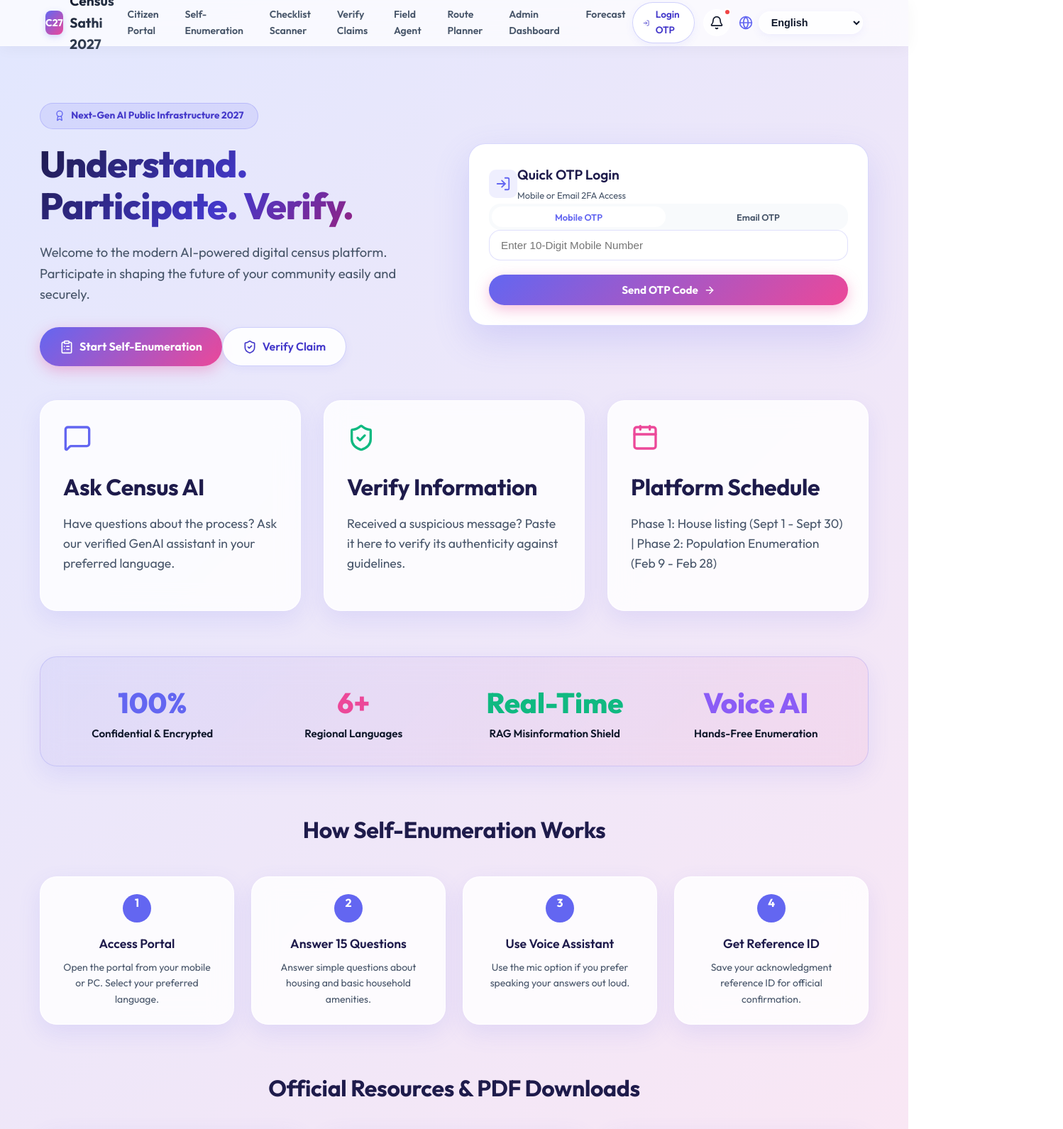
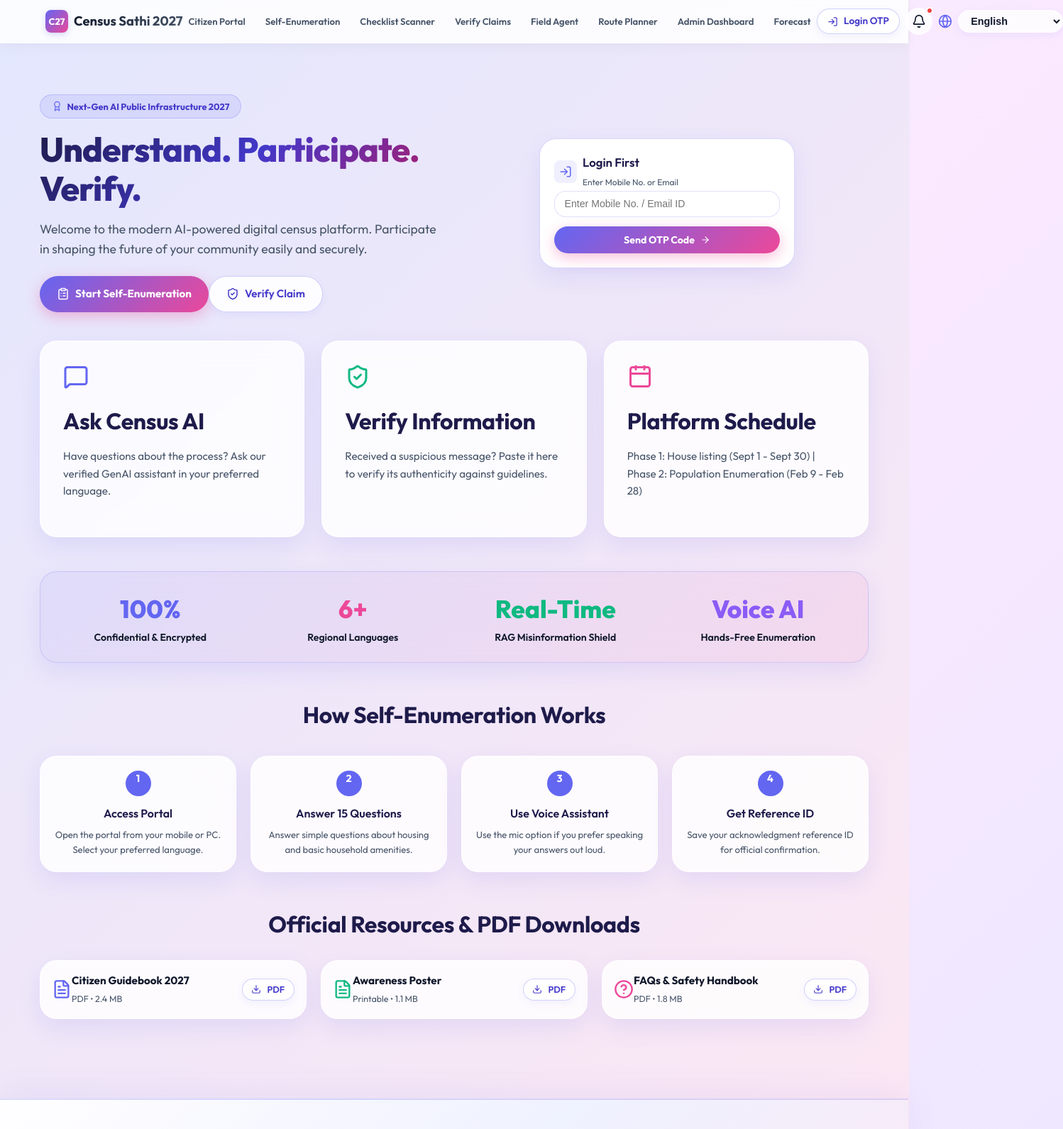
Before and after one commit to gauravv-yadav/census-sathi-2027, a React (Vite) app: page /citizen in a window 1280 px wide. Shown: the top 1591 px of the page at 71% size, 1498 px wide, since content can reach past the window. Built offline with nearby package versions, Linux system fonts and the light colour scheme.

Commit message:
Ensure Census Sathi title visibility in bar and streamline compact Login form

```diff
--- a/src/components/layout/Navbar.module.css
+++ b/src/components/layout/Navbar.module.css
@@ -1,8 +1,8 @@
 .navbar {
-  background-color: rgba(255, 255, 255, 0.75);
+  background-color: rgba(255, 255, 255, 0.85);
   backdrop-filter: blur(16px);
   -webkit-backdrop-filter: blur(16px);
-  border-bottom: 1px solid rgba(255, 255, 255, 0.4);
+  border-bottom: 1px solid rgba(255, 255, 255, 0.5);
   position: sticky;
   top: 0;
   z-index: 50;
@@ -13,49 +13,53 @@
   display: flex;
   align-items: center;
   justify-content: space-between;
-  height: 64px; /* Reduced from 80px to compact normal size */
+  height: 60px;
 }
 
 .brand {
   display: flex;
   align-items: center;
-  gap: 0.6rem;
+  gap: 0.5rem;
+  flex-shrink: 0;
 }
 
 .logoBadge {
   background: linear-gradient(135deg, var(--primary-color), var(--secondary-color));
   color: white;
-  width: 34px;
-  height: 34px;
+  width: 32px;
+  height: 32px;
   border-radius: 8px;
   display: flex;
   align-items: center;
   justify-content: center;
   font-weight: 700;
-  font-size: 14px;
+  font-size: 13px;
   box-shadow: 0 3px 8px rgba(99, 102, 241, 0.25);
 }
 
 .brandText {
-  font-size: 1.2rem;
+  font-size: 1.15rem;
   font-weight: 700;
   background: linear-gradient(135deg, #0f172a, #475569);
   -webkit-background-clip: text;
   -webkit-text-fill-color: transparent;
+  white-space: nowrap;
 }
 
 .navLinks {
   display: flex;
-  gap: 1.1rem;
+  gap: 0.75rem;
+  align-items: center;
 }
 
 .link {
   font-weight: 600;
-  font-size: 0.88rem;
+  font-size: 0.82rem;
   color: var(--text-muted);
   transition: color var(--transition-fast);
-  padding: 0.3rem 0.6rem;
+  padding: 0.25rem 0.5rem;
   border-radius: 6px;
+  white-space: nowrap;
 }
 
 .link:hover {
@@ -67,10 +71,11 @@
 .actions {
   display: flex;
   align-items: center;
-  gap: 0.75rem;
+  gap: 0.5rem;
+  flex-shrink: 0;
 }
 
-@media (max-width: 992px) {
+@media (max-width: 900px) {
   .navLinks {
     display: none;
   }
--- a/src/pages/citizen/LandingPage.jsx
+++ b/src/pages/citizen/LandingPage.jsx
@@ -1,12 +1,11 @@
 import { useState } from 'react';
 import { Link } from 'react-router-dom';
-import { ShieldCheck, MessageSquare, ClipboardList, Calendar, Download, Phone, FileText, HelpCircle, Award, LogIn, Mail, ArrowRight } from 'lucide-react';
+import { ShieldCheck, MessageSquare, ClipboardList, Calendar, Download, Phone, FileText, HelpCircle, Award, LogIn, ArrowRight } from 'lucide-react';
 import Navbar from '../../components/layout/Navbar';
 import Footer from '../../components/layout/Footer';
 import { t } from '../../utils/i18n';
 
 export default function LandingPage() {
-  const [method, setMethod] = useState('mobile');
   const [identifier, setIdentifier] = useState('');
   const [step, setStep] = useState(1);
   const [otp, setOtp] = useState(['', '', '', '']);
@@ -23,8 +22,8 @@ export default function LandingPage() {
     setIsVerifying(true);
     setTimeout(() => {
       setIsVerifying(false);
-      alert("Successfully Authenticated!");
-    }, 1000);
+      alert("Authenticated!");
+    }, 800);
   };
 
   const handleDownload = (fileName) => {
@@ -37,108 +36,83 @@ export default function LandingPage() {
 
       <main className="page-content container">
 
-        {/* Hero Section + Quick OTP Login Card on Screen */}
-        <section style={{ padding: '2rem 0 3rem', display: 'grid', gridTemplateColumns: 'repeat(auto-fit, minmax(320px, 1fr))', gap: '2.5rem', alignItems: 'center' }}>
+        {/* Compact Hero Section + Small Login Form First */}
+        <section style={{ padding: '1.5rem 0 2.5rem', display: 'grid', gridTemplateColumns: 'repeat(auto-fit, minmax(300px, 1fr))', gap: '2rem', alignItems: 'center' }}>
 
           <div>
             <div style={{
-              display: 'inline-flex', alignItems: 'center', gap: '0.5rem',
+              display: 'inline-flex', alignItems: 'center', gap: '0.4rem',
               backgroundColor: 'rgba(99, 102, 241, 0.12)', color: 'var(--primary-dark)',
-              padding: '0.4rem 1.2rem', borderRadius: 'var(--radius-full)',
-              fontWeight: '700', fontSize: '0.85rem', marginBottom: '1.25rem',
+              padding: '0.35rem 1rem', borderRadius: 'var(--radius-full)',
+              fontWeight: '700', fontSize: '0.8rem', marginBottom: '1rem',
               border: '1px solid rgba(99, 102, 241, 0.25)'
             }}>
-              <Award size={16} color="var(--primary-color)" /> Next-Gen AI Public Infrastructure 2027
+              <Award size={15} color="var(--primary-color)" /> Next-Gen AI Public Infrastructure 2027
             </div>
 
-            <h1 style={{ fontSize: '3.25rem', marginBottom: '1.25rem', lineHeight: '1.15' }}>{t('heroTitle')}</h1>
-            <p style={{ fontSize: '1.15rem', margin: '0 0 2rem 0', color: 'var(--text-muted)' }}>
+            <h1 style={{ fontSize: '3rem', marginBottom: '1rem', lineHeight: '1.15' }}>{t('heroTitle')}</h1>
+            <p style={{ fontSize: '1.1rem', margin: '0 0 1.5rem 0', color: 'var(--text-muted)' }}>
               {t('heroSubtitle')}
             </p>
 
             <div className="flex gap-3 flex-wrap">
-              <Link to="/citizen/enumerate" className="btn-primary" style={{ fontSize: '1rem', padding: '0.85rem 1.75rem' }}>
-                <ClipboardList size={20} /> {t('btnStart')}
+              <Link to="/citizen/enumerate" className="btn-primary" style={{ fontSize: '0.95rem', padding: '0.75rem 1.5rem' }}>
+                <ClipboardList size={18} /> {t('btnStart')}
               </Link>
-              <Link to="/citizen/verify" className="btn-secondary" style={{ fontSize: '1rem', padding: '0.85rem 1.75rem' }}>
-                <ShieldCheck size={20} /> Verify Claim
+              <Link to="/citizen/verify" className="btn-secondary" style={{ fontSize: '0.95rem', padding: '0.75rem 1.5rem' }}>
+                <ShieldCheck size={18} /> Verify Claim
               </Link>
             </div>
           </div>
 
-          {/* Quick OTP Authentication Card Right on Main Screen */}
-          <div className="card" style={{ backgroundColor: 'white', padding: '1.75rem', border: '1.5px solid rgba(99, 102, 241, 0.25)', boxShadow: 'var(--shadow-lg)' }}>
-            <div className="flex items-center gap-3 mb-3">
+          {/* Small Compact Login Form First */}
+          <div className="card" style={{ backgroundColor: 'white', padding: '1.25rem', maxWidth: '360px', margin: '0 auto', width: '100%', border: '1.5px solid rgba(99, 102, 241, 0.25)', boxShadow: 'var(--shadow-md)' }}>
+            <div className="flex items-center gap-2 mb-3">
               <div style={{
-                width: '40px', height: '40px', borderRadius: '10px',
+                width: '32px', height: '32px', borderRadius: '8px',
                 backgroundColor: 'rgba(99, 102, 241, 0.1)', color: 'var(--primary-color)',
                 display: 'flex', alignItems: 'center', justifyContent: 'center'
               }}>
-                <LogIn size={22} />
+                <LogIn size={18} />
               </div>
               <div>
-                <h3 style={{ margin: 0, fontSize: '1.2rem' }}>Quick OTP Login</h3>
-                <span style={{ fontSize: '0.8rem', color: 'var(--text-muted)' }}>Mobile or Email 2FA Access</span>
+                <h3 style={{ margin: 0, fontSize: '1.05rem' }}>Login First</h3>
+                <span style={{ fontSize: '0.75rem', color: 'var(--text-muted)' }}>Enter Mobile No. or Email</span>
               </div>
             </div>
 
             {step === 1 ? (
               <form onSubmit={handleSendOtp}>
-                <div className="flex gap-2 mb-3" style={{ backgroundColor: 'var(--bg-main)', padding: '0.25rem', borderRadius: 'var(--radius-md)' }}>
-                  <button
-                    type="button"
-                    onClick={() => { setMethod('mobile'); setIdentifier(''); }}
-                    style={{
-                      flex: 1, padding: '0.4rem', borderRadius: 'var(--radius-md)', fontSize: '0.8rem', fontWeight: '600',
-                      backgroundColor: method === 'mobile' ? 'white' : 'transparent',
-                      color: method === 'mobile' ? 'var(--primary-color)' : 'var(--text-muted)'
-                    }}
-                  >
-                    Mobile OTP
-                  </button>
-                  <button
-                    type="button"
-                    onClick={() => { setMethod('email'); setIdentifier(''); }}
-                    style={{
-                      flex: 1, padding: '0.4rem', borderRadius: 'var(--radius-md)', fontSize: '0.8rem', fontWeight: '600',
-                      backgroundColor: method === 'email' ? 'white' : 'transparent',
-                      color: method === 'email' ? 'var(--primary-color)' : 'var(--text-muted)'
-                    }}
-                  >
-                    Email OTP
-                  </button>
-                </div>
-
-                <div style={{ marginBottom: '1.25rem' }}>
+                <div style={{ marginBottom: '0.85rem' }}>
                   <input
-                    type={method === 'mobile' ? 'tel' : 'email'}
+                    type="text"
                     className="input-field"
-                    placeholder={method === 'mobile' ? 'Enter 10-Digit Mobile Number' : 'Enter Email ID'}
+                    placeholder="Enter Mobile No. / Email ID"
                     value={identifier}
                     onChange={(e) => setIdentifier(e.target.value)}
                     required
-                    style={{ padding: '0.75rem 1rem', fontSize: '0.95rem' }}
+                    style={{ padding: '0.6rem 0.85rem', fontSize: '0.88rem' }}
                   />
                 </div>
 
-                <button type="submit" className="btn-primary" style={{ width: '100%', padding: '0.75rem', fontSize: '0.95rem' }}>
-                  Send OTP Code <ArrowRight size={16} />
+                <button type="submit" className="btn-primary" style={{ width: '100%', padding: '0.6rem', fontSize: '0.88rem' }}>
+                  Send OTP Code <ArrowRight size={14} />
                 </button>
               </form>
             ) : (
               <form onSubmit={handleVerifyOtp}>
-                <div style={{ marginBottom: '1.25rem', textAlign: 'center' }}>
-                  <span style={{ fontSize: '0.8rem', color: 'var(--text-muted)' }}>
-                    Enter 4-digit code sent to <strong>{identifier}</strong>
+                <div style={{ marginBottom: '0.85rem', textAlign: 'center' }}>
+                  <span style={{ fontSize: '0.75rem', color: 'var(--text-muted)' }}>
+                    OTP sent to <strong>{identifier}</strong>
                   </span>
-                  <div className="flex justify-center gap-2 mt-3">
+                  <div className="flex justify-center gap-1.5 mt-2">
                     {[0, 1, 2, 3].map((idx) => (
                       <input
                         key={idx}
                         type="text"
                         maxLength="1"
                         className="input-field"
-                        style={{ width: '42px', height: '48px', textAlign: 'center', fontSize: '1.1rem', fontWeight: '700' }}
+                        style={{ width: '36px', height: '40px', textAlign: 'center', fontSize: '1rem', fontWeight: '700', padding: 0 }}
                         value={otp[idx]}
                         onChange={(e) => {
                           const newOtp = [...otp];
@@ -151,8 +125,8 @@ export default function LandingPage() {
                   </div>
                 </div>
 
-                <button type="submit" className="btn-primary" style={{ width: '100%', padding: '0.75rem', fontSize: '0.95rem' }} disabled={isVerifying}>
-                  {isVerifying ? 'Verifying...' : 'Verify & Continue'}
+                <button type="submit" className="btn-primary" style={{ width: '100%', padding: '0.6rem', fontSize: '0.88rem' }} disabled={isVerifying}>
+                  {isVerifying ? 'Verifying...' : 'Verify OTP & Login'}
                 </button>
               </form>
             )}
@@ -164,66 +138,66 @@ export default function LandingPage() {
         {/* Feature Cards Grid */}
         <section style={{
           display: 'grid',
-          gridTemplateColumns: 'repeat(auto-fit, minmax(300px, 1fr))',
-          gap: '2rem'
+          gridTemplateColumns: 'repeat(auto-fit, minmax(280px, 1fr))',
+          gap: '1.5rem'
         }}>
           <Link to="/citizen/ask" className="card" style={{ display: 'block', textDecoration: 'none', color: 'inherit' }}>
-            <div style={{ color: 'var(--primary-color)', marginBottom: '1rem' }}>
-              <MessageSquare size={40} />
+            <div style={{ color: 'var(--primary-color)', marginBottom: '0.75rem' }}>
+              <MessageSquare size={36} />
             </div>
             <h2>{t('cardAskTitle')}</h2>
-            <p>{t('cardAskDesc')}</p>
+            <p style={{ fontSize: '0.95rem' }}>{t('cardAskDesc')}</p>
           </Link>
 
           <Link to="/citizen/verify" className="card" style={{ display: 'block', textDecoration: 'none', color: 'inherit' }}>
-            <div style={{ color: 'var(--accent-color)', marginBottom: '1rem' }}>
-              <ShieldCheck size={40} />
+            <div style={{ color: 'var(--accent-color)', marginBottom: '0.75rem' }}>
+              <ShieldCheck size={36} />
             </div>
             <h2>{t('cardVerifyTitle')}</h2>
-            <p>{t('cardVerifyDesc')}</p>
+            <p style={{ fontSize: '0.95rem' }}>{t('cardVerifyDesc')}</p>
           </Link>
 
           <div className="card">
-            <div style={{ color: 'var(--secondary-color)', marginBottom: '1rem' }}>
-              <Calendar size={40} />
+            <div style={{ color: 'var(--secondary-color)', marginBottom: '0.75rem' }}>
+              <Calendar size={36} />
             </div>
             <h2>{t('cardScheduleTitle')}</h2>
-            <p>{t('cardScheduleDesc')}</p>
+            <p style={{ fontSize: '0.95rem' }}>{t('cardScheduleDesc')}</p>
           </div>
         </section>
 
         {/* Impact Highlights Bar */}
-        <section style={{ marginTop: '4rem' }}>
+        <section style={{ marginTop: '3rem' }}>
           <div className="card" style={{
             background: 'linear-gradient(135deg, rgba(99, 102, 241, 0.08) 0%, rgba(236, 72, 153, 0.08) 100%)',
             border: '1.5px solid rgba(99, 102, 241, 0.2)',
-            padding: '2rem'
+            padding: '1.5rem'
           }}>
-            <div style={{ display: 'grid', gridTemplateColumns: 'repeat(auto-fit, minmax(200px, 1fr))', gap: '2rem', textAlign: 'center' }}>
+            <div style={{ display: 'grid', gridTemplateColumns: 'repeat(auto-fit, minmax(180px, 1fr))', gap: '1.5rem', textAlign: 'center' }}>
               <div>
-                <div style={{ fontSize: '2.5rem', fontWeight: '800', color: 'var(--primary-color)' }}>100%</div>
-                <div style={{ fontWeight: '600', fontSize: '0.95rem' }}>Confidential & Encrypted</div>
+                <div style={{ fontSize: '2.2rem', fontWeight: '800', color: 'var(--primary-color)' }}>100%</div>
+                <div style={{ fontWeight: '600', fontSize: '0.88rem' }}>Confidential & Encrypted</div>
               </div>
               <div>
-                <div style={{ fontSize: '2.5rem', fontWeight: '800', color: 'var(--secondary-color)' }}>6+</div>
-                <div style={{ fontWeight: '600', fontSize: '0.95rem' }}>Regional Languages</div>
+                <div style={{ fontSize: '2.2rem', fontWeight: '800', color: 'var(--secondary-color)' }}>6+</div>
+                <div style={{ fontWeight: '600', fontSize: '0.88rem' }}>Regional Languages</div>
               </div>
               <div>
-                <div style={{ fontSize: '2.5rem', fontWeight: '800', color: 'var(--accent-color)' }}>Real-Time</div>
-                <div style={{ fontWeight: '600', fontSize: '0.95rem' }}>RAG Misinformation Shield</div>
+                <div style={{ fontSize: '2.2rem', fontWeight: '800', color: 'var(--accent-color)' }}>Real-Time</div>
+                <div style={{ fontWeight: '600', fontSize: '0.88rem' }}>RAG Misinformation Shield</div>
               </div>
               <div>
-                <div style={{ fontSize: '2.5rem', fontWeight: '800', color: '#8b5cf6' }}>Voice AI</div>
-                <div style={{ fontWeight: '600', fontSize: '0.95rem' }}>Hands-Free Enumeration</div>
+                <div style={{ fontSize: '2.2rem', fontWeight: '800', color: '#8b5cf6' }}>Voice AI</div>
+                <div style={{ fontWeight: '600', fontSize: '0.88rem' }}>Hands-Free Enumeration</div>
               </div>
             </div>
           </div>
         </section>
 
         {/* How It Works Section */}
-        <section style={{ marginTop: '4rem' }}>
-          <h2 style={{ textAlign: 'center', marginBottom: '2.5rem' }}>How Self-Enumeration Works</h2>
-          <div style={{ display: 'grid', gridTemplateColumns: 'repeat(auto-fit, minmax(220px, 1fr))', gap: '1.5rem' }}>
+        <section style={{ marginTop: '3rem' }}>
+          <h2 style={{ textAlign: 'center', marginBottom: '2rem' }}>How Self-Enumeration Works</h2>
+          <div style={{ display: 'grid', gridTemplateColumns: 'repeat(auto-fit, minmax(200px, 1fr))', gap: '1.25rem' }}>
             <StepCard step="1" title="Access Portal" desc="Open the portal from your mobile or PC. Select your preferred language." />
             <StepCard step="2" title="Answer 15 Questions" desc="Answer simple questions about housing and basic household amenities." />
             <StepCard step="3" title="Use Voice Assistant" desc="Use the mic option if you prefer speaking your answers out loud." />
@@ -232,46 +206,46 @@ export default function LandingPage() {
         </section>
 
         {/* Downloadable Resources & Posters (PDF) */}
-        <section style={{ marginTop: '4rem' }}>
-          <h2 style={{ textAlign: 'center', marginBottom: '2rem' }}>Official Resources & PDF Downloads</h2>
-          <div style={{ display: 'grid', gridTemplateColumns: 'repeat(auto-fit, minmax(300px, 1fr))', gap: '1.5rem' }}>
+        <section style={{ marginTop: '3rem' }}>
+          <h2 style={{ textAlign: 'center', marginBottom: '1.5rem' }}>Official Resources & PDF Downloads</h2>
+          <div style={{ display: 'grid', gridTemplateColumns: 'repeat(auto-fit, minmax(280px, 1fr))', gap: '1.25rem' }}>
 
-            <div className="card flex items-center justify-between" style={{ padding: '1.25rem' }}>
+            <div className="card flex items-center justify-between" style={{ padding: '1rem' }}>
               <div className="flex items-center gap-3">
-                <FileText size={32} color="var(--primary-color)" />
+                <FileText size={28} color="var(--primary-color)" />
                 <div>
-                  <h4 style={{ margin: 0 }}>Citizen Guidebook 2027</h4>
-                  <span style={{ fontSize: '0.8rem', color: 'var(--text-muted)' }}>PDF • 2.4 MB • English / Hindi</span>
+                  <h4 style={{ margin: 0, fontSize: '0.95rem' }}>Citizen Guidebook 2027</h4>
+                  <span style={{ fontSize: '0.78rem', color: 'var(--text-muted)' }}>PDF • 2.4 MB</span>
                 </div>
               </div>
-              <button onClick={() => handleDownload("Citizen_Guidebook_2027.pdf")} className="btn-secondary" style={{ padding: '0.5rem 1rem' }}>
-                <Download size={16} /> PDF
+              <button onClick={() => handleDownload("Citizen_Guidebook_2027.pdf")} className="btn-secondary" style={{ padding: '0.4rem 0.8rem', fontSize: '0.8rem' }}>
+                <Download size={14} /> PDF
               </button>
             </div>
 
-            <div className="card flex items-center justify-between" style={{ padding: '1.25rem' }}>
+            <div className="card flex items-center justify-between" style={{ padding: '1rem' }}>
               <div className="flex items-center gap-3">
-                <FileText size={32} color="var(--accent-color)" />
+                <FileText size={28} color="var(--accent-color)" />
                 <div>
-                  <h4 style={{ margin: 0 }}>Awareness Poster</h4>
-                  <span style={{ fontSize: '0.8rem', color: 'var(--text-muted)' }}>PDF / Printable • 1.1 MB</span>
+                  <h4 style={{ margin: 0, fontSize: '0.95rem' }}>Awareness Poster</h4>
+                  <span style={{ fontSize: '0.78rem', color: 'var(--text-muted)' }}>Printable • 1.1 MB</span>
                 </div>
               </div>
-              <button onClick={() => handleDownload("Awareness_Poster.pdf")} className="btn-secondary" style={{ padding: '0.5rem 1rem' }}>
-                <Download size={16} /> PDF
+              <button onClick={() => handleDownload("Awareness_Poster.pdf")} className="btn-secondary" style={{ padding: '0.4rem 0.8rem', fontSize: '0.8rem' }}>
+                <Download size={14} /> PDF
               </button>
             </div>
 
-            <div className="card flex items-center justify-between" style={{ padding: '1.25rem' }}>
+            <div className="card flex items-center justify-between" style={{ padding: '1rem' }}>
               <div className="flex items-center gap-3">
-                <HelpCircle size={32} color="var(--secondary-color)" />
+                <HelpCircle size={28} color="var(--secondary-color)" />
                 <div>
-                  <h4 style={{ margin: 0 }}>FAQs & Safety Handbook</h4>
-                  <span style={{ fontSize: '0.8rem', color: 'var(--text-muted)' }}>PDF • 1.8 MB</span>
+                  <h4 style={{ margin: 0, fontSize: '0.95rem' }}>FAQs & Safety Handbook</h4>
+                  <span style={{ fontSize: '0.78rem', color: 'var(--text-muted)' }}>PDF • 1.8 MB</span>
                 </div>
               </div>
-              <button onClick={() => handleDownload("Safety_Handbook.pdf")} className="btn-secondary" style={{ padding: '0.5rem 1rem' }}>
-                <Download size={16} /> PDF
+              <button onClick={() => handleDownload("Safety_Handbook.pdf")} className="btn-secondary" style={{ padding: '0.4rem 0.8rem', fontSize: '0.8rem' }}>
+                <Download size={14} /> PDF
               </button>
             </div>
 
@@ -286,16 +260,16 @@ export default function LandingPage() {
 
 function StepCard({ step, title, desc }) {
   return (
-    <div className="card text-center" style={{ padding: '1.5rem' }}>
+    <div className="card text-center" style={{ padding: '1.25rem' }}>
       <div style={{
-        width: '40px', height: '40px', borderRadius: '50%', backgroundColor: 'var(--primary-color)',
+        width: '36px', height: '36px', borderRadius: '50%', backgroundColor: 'var(--primary-color)',
         color: 'white', fontWeight: '700', display: 'flex', items: 'center', justifyContent: 'center',
-        margin: '0 auto 1rem'
+        margin: '0 auto 0.75rem', fontSize: '0.9rem'
       }}>
         {step}
       </div>
-      <h3 style={{ fontSize: '1.1rem', marginBottom: '0.5rem' }}>{title}</h3>
-      <p style={{ fontSize: '0.875rem', margin: 0, color: 'var(--text-muted)' }}>{desc}</p>
+      <h3 style={{ fontSize: '1rem', marginBottom: '0.4rem' }}>{title}</h3>
+      <p style={{ fontSize: '0.82rem', margin: 0, color: 'var(--text-muted)' }}>{desc}</p>
     </div>
   );
 }
```
